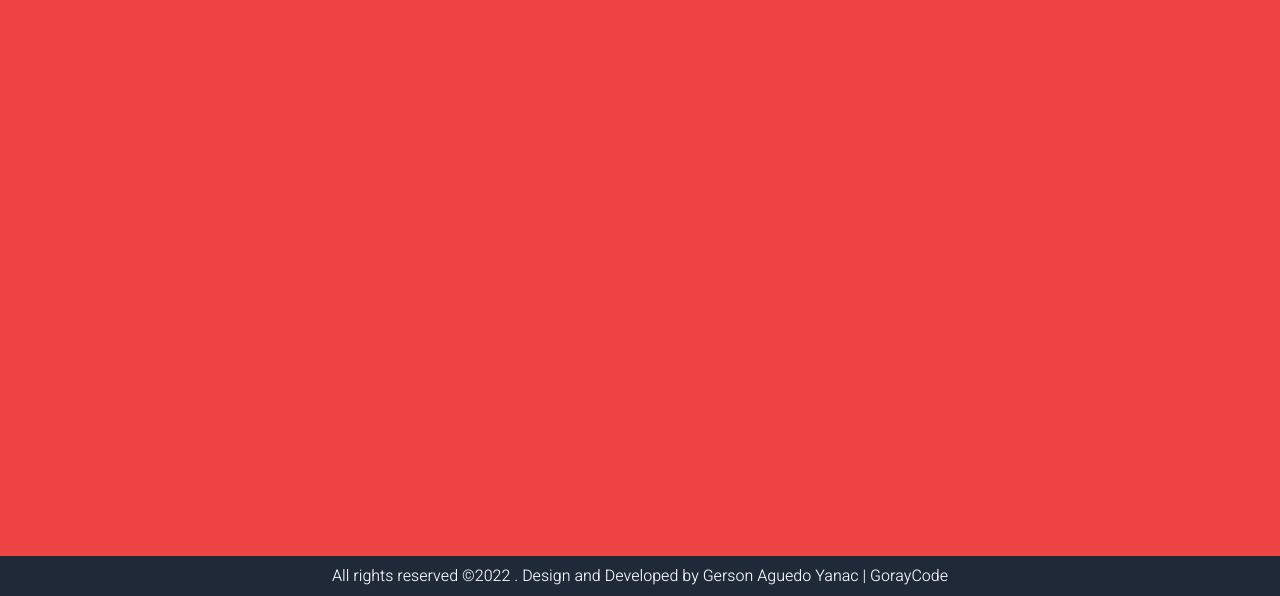
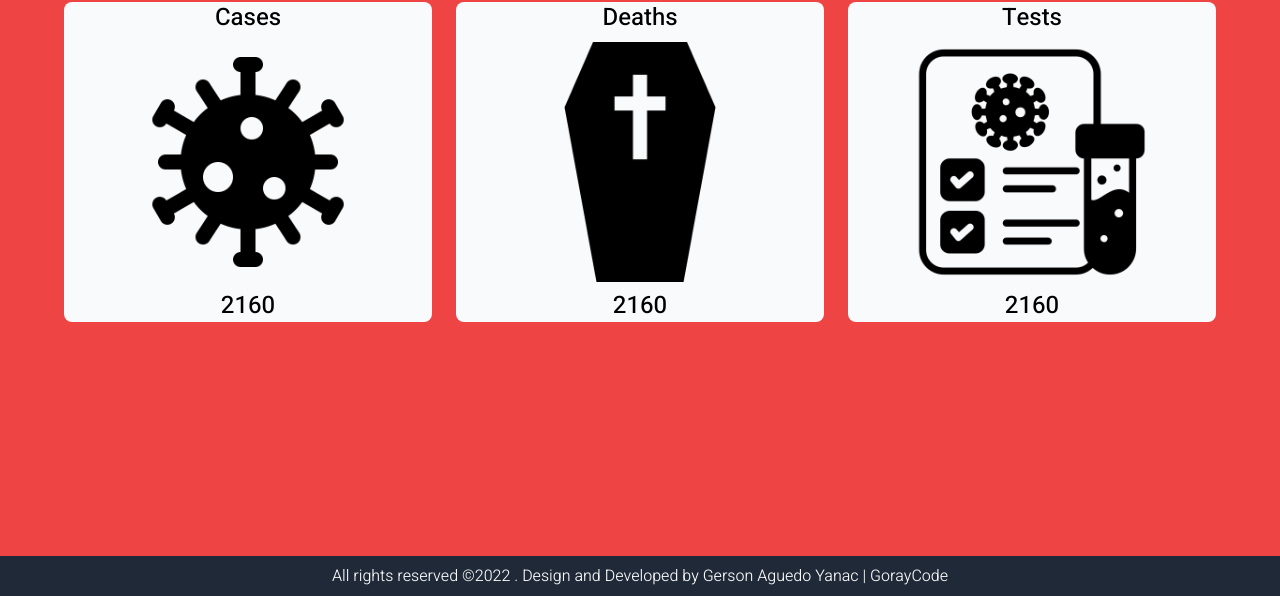
Before and after one commit to goraydev/Statistics-of-Covid19, a plain HTML site: page index.html in a window 1280 px wide. Shown: the part 204-800 px from the top of the page. Drawn offline with nearby package versions, Linux system fonts and the light colour scheme.

Commit message:
Update results

```diff
--- a/css/style.css
+++ b/css/style.css
@@ -86,25 +86,20 @@ input[type="submit"] {
     margin-top: 0;
   }
 }
-
-.results {
-  border: 1px solid black;
+.results__img {
+  width: 6rem;
+  height: 6rem;
+  object-fit: cover;
 }
 
-
-
-
-
-
-
-
-
-
-
-
-
+@media (min-width: 768px) {
+  .results__img {
+    width: 15rem;
+    height: 15rem;
+  }
+}
 
 .footer {
-  position: absolute;
+  position: fixed;
   bottom: 0;
 }
--- a/index.html
+++ b/index.html
@@ -4,6 +4,11 @@
     <meta charset="UTF-8" />
     <meta http-equiv="X-UA-Compatible" content="IE=edge" />
     <meta name="viewport" content="width=device-width, initial-scale=1.0" />
+    <meta
+      name="description"
+      content="Get statistics for all countries about COVID-19"
+    />
+    <meta name="keywords" content="covid, covid 19, statistics of covid 19" />
     <title>Statistics of Covid19</title>
     <link rel="shortcut icon" href="img/covid.ico" type="image/x-icon" />
     <link
@@ -19,6 +24,13 @@
       href="https://fonts.googleapis.com/css2?family=Heebo:wght@300;500&display=swap"
       rel="stylesheet"
     />
+    <link
+      rel="stylesheet"
+      href="https://cdnjs.cloudflare.com/ajax/libs/font-awesome/6.0.0/css/all.min.css"
+      integrity="sha512-9usAa10IRO0HhonpyAIVpjrylPvoDwiPUiKdWk5t3PyolY1cOd4DSE0Ga+ri4AuTroPR5aQvXU9xC6qOPnzFeg=="
+      crossorigin="anonymous"
+      referrerpolicy="no-referrer"
+    />
     <link rel="stylesheet" href="css/style.css" />
   </head>
   <body class="bg-red-500">
@@ -30,7 +42,7 @@
       <div class="fields">
         <div class="field">
           <input
-            class="p-2 outline-none rounded-md w-60"
+            class="p-2 outline-none rounded-md w-60 bg-gray-50"
             type="text"
             name="country"
             id="country"
@@ -40,7 +52,7 @@
         </div>
         <div class="field">
           <input
-            class="p-2 outline-none rounded-md w-60 font-light"
+            class="p-2 outline-none rounded-md w-60 font-light bg-gray-50"
             type="date"
             name="date"
             id="date"
@@ -57,12 +69,40 @@
 
     <main class="container">
       <section class="results mt-5">
-        <div class="results__countryDate">
+        <div
+          class="results__countryDate flex justify-center items-center gap-5 text-3xl"
+        >
           <h2>Perú</h2>
           <h3>2020-05-03</h3>
         </div>
-        <div class="results__data">
-
+        <div
+          class="results__data grid grid-cols-1 md:grid-cols-3 justify-center items-center mt-5 mb-20 md:mb-0 gap-6"
+        >
+          <article class="flex flex-col justify-center items-center gap-2 bg-gray-50 rounded-lg">
+            <p class="text-2xl">Cases</p>
+            <figure>
+              <img class="results__img" src="img/virus.png" alt="Cases" />
+            </figure>
+            <p class="text-2xl">2160</p>
+          </article>
+          <article class="flex flex-col justify-center items-center gap-2 bg-gray-50 rounded-lg">
+            <p class="text-2xl">Deaths</p>
+            <figure>
+              <img class="results__img" src="img/coffin.png" alt="Deaths" />
+            </figure>
+            <p class="text-2xl">2160</p>
+          </article>
+          <article class="flex flex-col justify-center items-center gap-2 bg-gray-50 rounded-lg">
+            <p class="text-2xl">Tests</p>
+            <figure>
+              <img
+                class="results__img"
+                src="img/test-results.png"
+                alt="test-results"
+              />
+            </figure>
+            <p class="text-2xl">2160</p>
+          </article>
         </div>
       </section>
     </main>
```
Also changed, not shown: img/coffin.png (added), img/test-results.png (added), img/virus.png (added).
